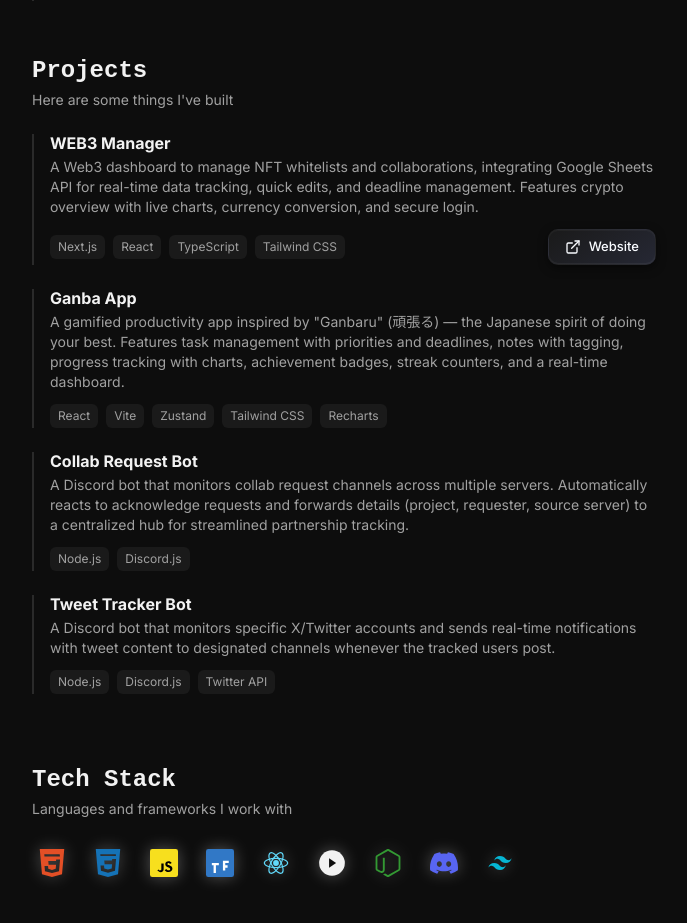
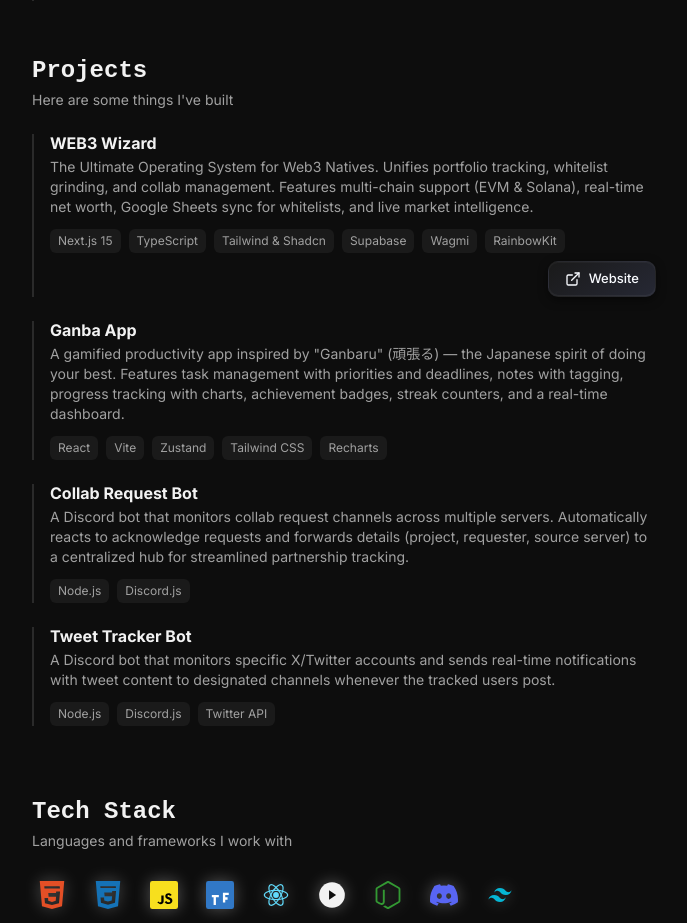
Before and after one commit to Skyyyisthelimitt/Portfolio, a Next.js app: page / in a window 1280 px wide. Shown: the part 1242-2165 px from the top of the page, without its empty margins (296-983 px from the left). Built offline with nearby package versions, Linux system fonts and the light colour scheme.

Commit message:
feat: update Web3 Manager to Web3 Wizard project details

```diff
--- a/src/components/ProjectsSection.tsx
+++ b/src/components/ProjectsSection.tsx
@@ -1,9 +1,9 @@
 const projects = [
   {
-    title: 'WEB3 Manager',
+    title: 'WEB3 Wizard',
     description:
-      'A Web3 dashboard to manage NFT whitelists and collaborations, integrating Google Sheets API for real-time data tracking, quick edits, and deadline management. Features crypto overview with live charts, currency conversion, and secure login.',
-    tech: ['Next.js', 'React', 'TypeScript', 'Tailwind CSS'],
+      'The Ultimate Operating System for Web3 Natives. Unifies portfolio tracking, whitelist grinding, and collab management. Features multi-chain support (EVM & Solana), real-time net worth, Google Sheets sync for whitelists, and live market intelligence.',
+    tech: ['Next.js 15', 'TypeScript', 'Tailwind & Shadcn', 'Supabase', 'Wagmi', 'RainbowKit'],
     link: 'https://web3mngr.vercel.app/login',
   },
   {
```
